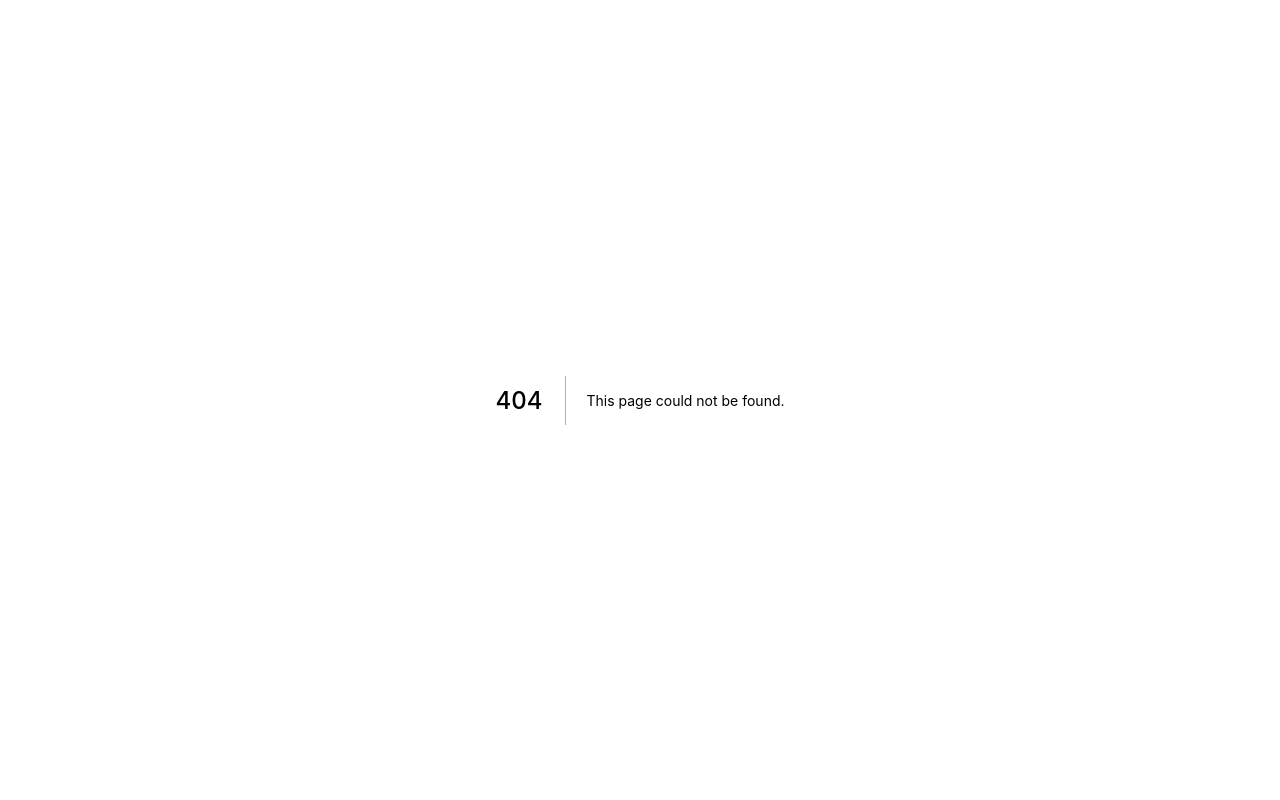
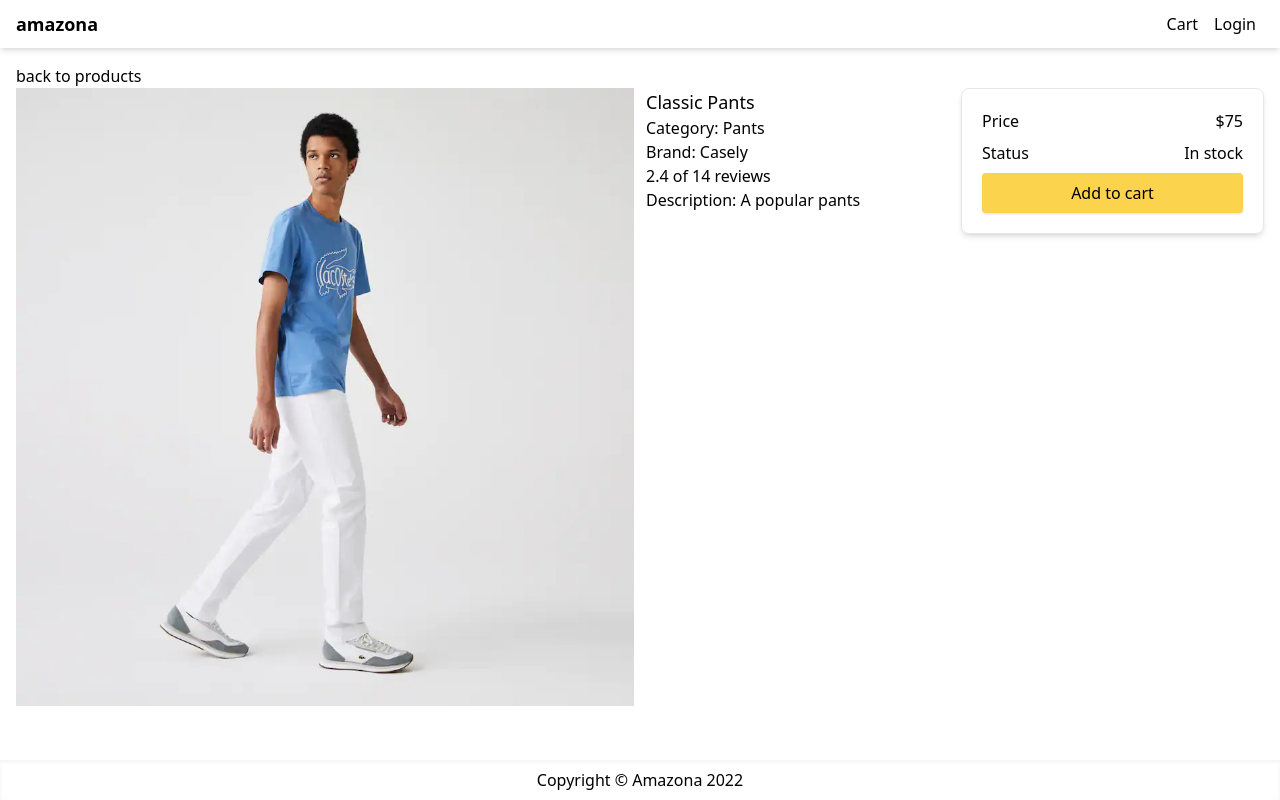
Before and after one commit to leandrokzu/ecommerce-next, a Next.js app: page /product/classic-pants in a window 1280 px wide. Before the commit this address had no page. Built offline with nearby package versions, Linux system fonts and the light colour scheme.

Commit message:
product page and context cart

```diff
--- a/package.json
+++ b/package.json
@@ -14,6 +14,7 @@
     "react-dom": "18.2.0"
   },
   "devDependencies": {
+    "@types/react": "^18.0.15",
     "autoprefixer": "^10.4.8",
     "eslint": "8.21.0",
     "eslint-config-next": "12.2.4",
--- a/pages/_app.js
+++ b/pages/_app.js
@@ -1,7 +1,12 @@
-import '../styles/globals.css'
+import "../styles/globals.css";
+import { StoreProdiver } from "../utils/Store";
 
 function MyApp({ Component, pageProps }) {
-  return <Component {...pageProps} />
+  return (
+    <StoreProdiver>
+      <Component {...pageProps} />
+    </StoreProdiver>
+  );
 }
 
-export default MyApp
+export default MyApp;
--- /dev/null
+++ b/pages/product/[slug].js
@@ -0,0 +1,61 @@
+import React from "react";
+import Link from "next/link";
+import { useRouter } from "next/router";
+import Layout from "../../components/Layout";
+import { data } from "../../utils/data";
+import Image from "next/image";
+
+export default function ProductScreen() {
+  const { query } = useRouter();
+  const { slug } = query;
+  const product = data.products.find((x) => x.slug === slug);
+
+  if (!product) {
+    return <div>Sorry, product not found 😥</div>;
+  }
+
+  return (
+    <Layout title={product.name}>
+      <div className="py-02">
+        <Link href="/">back to products</Link>
+      </div>
+      <div className="grid md:grid-cols-4 md:gap-3">
+        <div className="md:col-span-2">
+          <Image
+            src={product.image}
+            alt={product.name}
+            width={640}
+            height={640}
+            Layout="responsive"
+          />
+        </div>
+        <div>
+          <ul>
+            <li>
+              <h1 className="text-lg">{product.name}</h1>
+            </li>
+            <li>Category: {product.category}</li>
+            <li>Brand: {product.brand}</li>
+            <li>
+              {product.rating} of {product.numReviews} reviews
+            </li>
+            <li>Description: {product.description}</li>
+          </ul>
+        </div>
+        <div>
+          <div className="card p-5">
+            <div className="mb-2 flex justify-between">
+              <div>Price</div>
+              <div>${product.price}</div>
+            </div>
+            <div className="mb-2 flex justify-between">
+              <div>Status</div>
+              <div>{product.countInStock > 0 ? "In stock" : "Unavailable"}</div>
+            </div>
+            <button className="primary-button w-full">Add to cart</button>
+          </div>
+        </div>
+      </div>
+    </Layout>
+  );
+}
--- /dev/null
+++ b/utils/Store.js
@@ -0,0 +1,40 @@
+import { createContext, useReducer } from "react";
+
+export const Store = createContext();
+
+const initialState = {
+  cart: { cartItems: [] },
+};
+
+function reducer(state, action) {
+  switch (action.type) {
+    case "CARD_ADD_ITEM": {
+      const newItem = action.payload;
+      const existItem = state.cart.cartItems.find(
+        (item) => item.slug === newItem.slug
+      );
+
+      let cartItems;
+      if (existItem) {
+        state.cart.cartItems.map((item) => {
+          if (item.name === existItem) {
+            cartItems = newItem;
+          } else {
+            cartItems = item;
+          }
+        });
+      } else {
+        cartItems = [...state.cart.cartItems, newItem];
+      }
+      return { ...state, cart: { ...state.cart, cartItems } };
+    }
+    default:
+      return state;
+  }
+}
+
+export function StoreProdiver({ children }) {
+  const [state, dispatch] = useReducer(reducer, initialState);
+  const value = { state, dispatch };
+  return <Store.Provider value={value}>{children}</Store.Provider>;
+}
```
Also changed, not shown: 1 other file (tests, documents, lock files or other folders).
